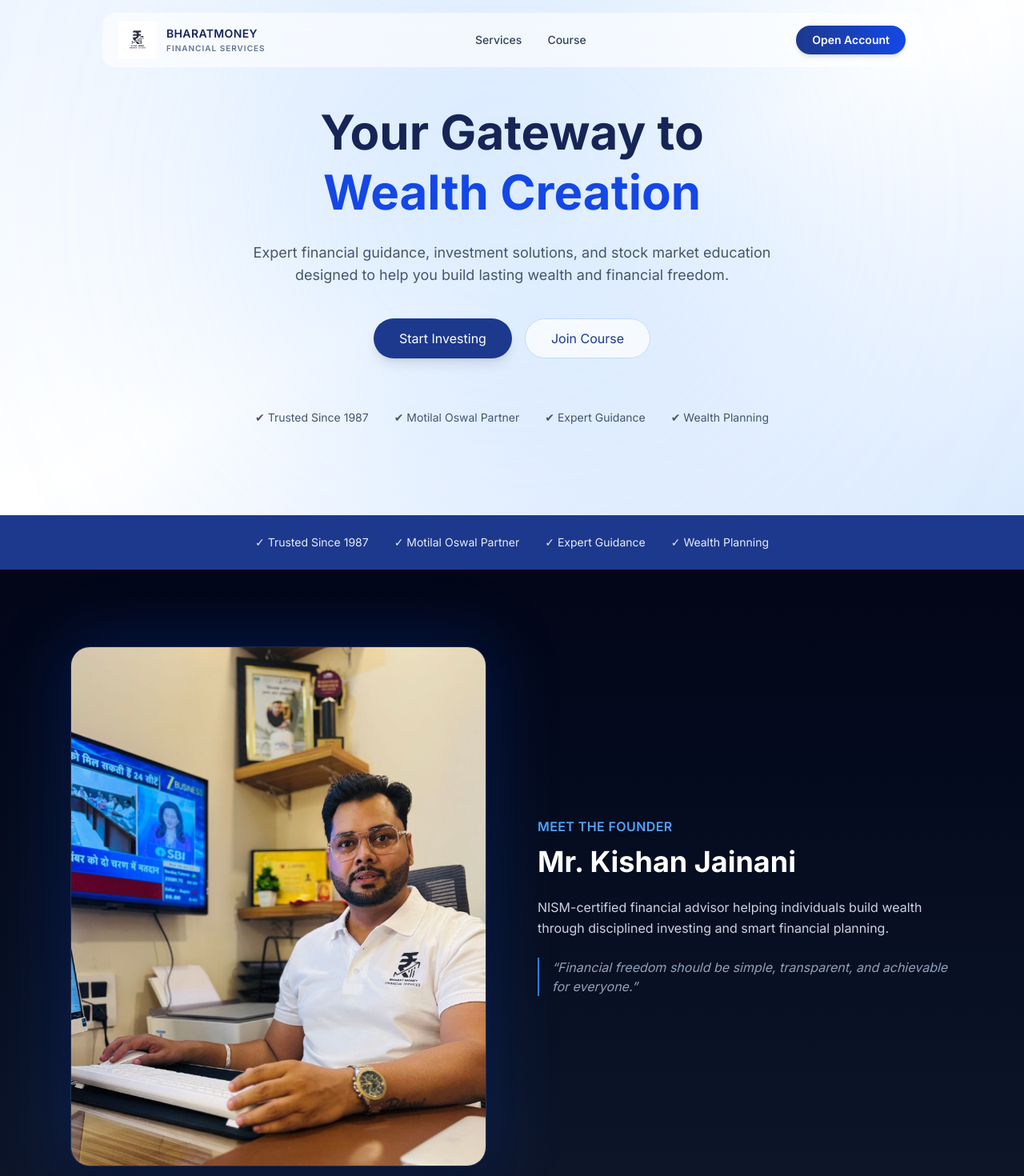
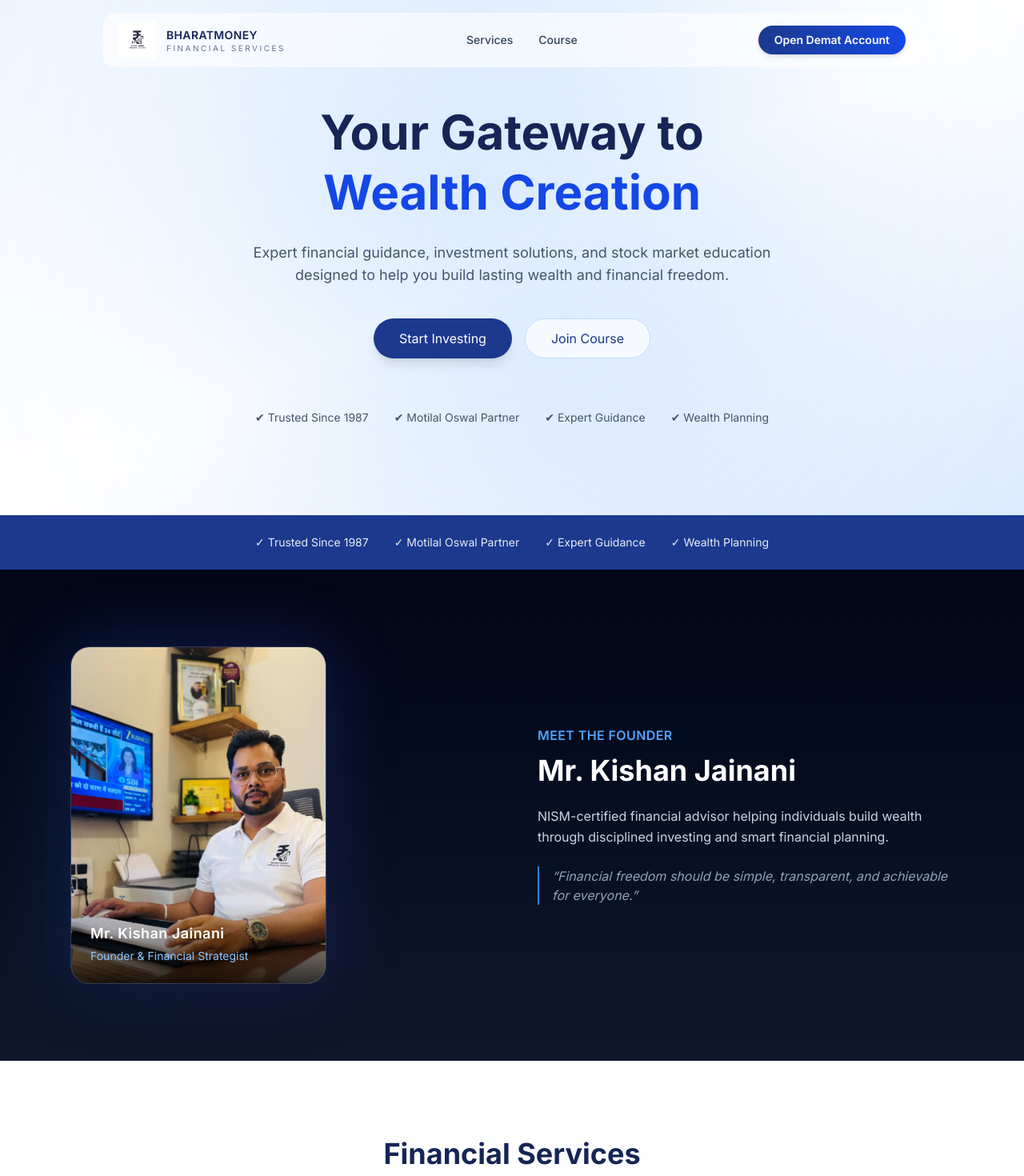
Before and after one commit to Bhaskar2205/bmfs-website, a Next.js app: page / in a window 1280 px wide. Shown: the top 1470 px of the page at 80% size. Built offline with nearby package versions, Linux system fonts and the light colour scheme.

Commit message:
update website design & fixes

```diff
--- a/components/Navbar.tsx
+++ b/components/Navbar.tsx
@@ -1,6 +1,7 @@
 "use client";
 
 import { useState, useEffect } from "react";
+import Image from "next/image";
 
 export default function Navbar() {
   const [scrolled, setScrolled] = useState(false);
@@ -24,20 +25,23 @@ export default function Navbar() {
         }`}
       >
       {/* LOGO + BRAND NAME */}
-<a href="#" className="flex items-center gap-3">
+<a href="/" className="flex items-center gap-3 group">
+<div className="relative h-12 w-12">
 <img
   src="/logo.png"
-    alt="BharatMoney Logo"
+  alt="logo"
   className="h-12 w-auto object-contain"
 />
+</div>
 
-  <span className="hidden sm:block text-blue-950 font-semibold tracking-wide text-sm leading-tight">
+  <div className="hidden sm:flex flex-col leading-tight">
+    <span className="text-blue-950 font-semibold tracking-wide text-sm">
       BHARATMONEY
-    <br />
-    <span className="text-[10px] tracking-widest text-slate-500">
+    </span>
+    <span className="text-[10px] tracking-[0.25em] text-slate-500">
       FINANCIAL SERVICES
     </span>
-  </span>
+  </div>
 </a>
 
         {/* MENU */}
@@ -56,16 +60,14 @@ export default function Navbar() {
         </div>
 
         {/* CTA BUTTON */}
-        <button
-          onClick={() =>
-            document.getElementById("contact")?.scrollIntoView({
-              behavior: "smooth",
-            })
-          }
-          className="bg-gradient-to-r from-blue-900 to-blue-700 text-white px-5 py-2 rounded-full text-sm font-semibold shadow-md hover:scale-105 hover:shadow-lg transition"
+<a
+  href="https://ekyc.motilaloswal.com/partner?diyid=dceba2f4-a859-4e68-936c-7038669a7dd0"
+  target="_blank"
+  rel="noopener noreferrer"
+  className="bg-gradient-to-r from-blue-900 to-blue-700 text-white px-5 py-2 rounded-full text-sm font-semibold shadow-md hover:scale-105 hover:shadow-lg transition inline-block"
 >
-          Open Account
-        </button>
+  Open Demat Account
+</a>
       </div>
     </div>
   );
--- a/sections/Founder.tsx
+++ b/sections/Founder.tsx
@@ -1,6 +1,7 @@
 "use client";
 
 import { motion } from "framer-motion";
+import Image from "next/image";
 
 export default function Founder() {
   return (
@@ -9,19 +10,39 @@ export default function Founder() {
 
         {/* IMAGE */}
         <motion.div
-          initial={{ opacity: 0, x: -40 }}
-          whileInView={{ opacity: 1, x: 0 }}
-          className="relative"
-        >
-          {/* glow */}
-          <div className="absolute -inset-2 bg-blue-600/20 blur-2xl rounded-3xl"></div>
+  initial={{ opacity: 0, y: 40 }}
+  whileInView={{ opacity: 1, y: 0 }}
+  transition={{ duration: 0.6 }}
+  className="relative group w-[320px]"
+>
+  {/* Glow */}
+  <div className="absolute -inset-1 bg-gradient-to-r from-blue-500/20 to-indigo-500/20 blur-2xl rounded-3xl group-hover:blur-3xl transition"></div>
 
-          <img
-            src="/founder.jpg"
-            alt="Founder"
-            className="relative rounded-3xl shadow-2xl w-full object-cover border border-white/10"
-          />
-        </motion.div>
+  <div className="relative rounded-3xl overflow-hidden shadow-2xl border border-white/10 bg-white/5 backdrop-blur-xl">
+
+    {/* Image */}
+    <div className="relative h-[420px] w-full overflow-hidden">
+      <Image
+        src="/founder.png"
+        alt="Kishan Jainani"
+        fill
+        className="object-cover group-hover:scale-105 transition duration-700"
+        priority
+      />
+    </div>
+
+    {/* Elegant Overlay */}
+    <div className="absolute bottom-0 w-full bg-gradient-to-t from-black/80 via-black/40 to-transparent p-6">
+      <h3 className="text-white text-lg font-semibold tracking-wide">
+        Mr. Kishan Jainani
+      </h3>
+      <p className="text-blue-300 text-sm mt-1">
+        Founder & Financial Strategist
+      </p>
+    </div>
+
+  </div>
+</motion.div>
 
         {/* TEXT */}
         <motion.div
```
Also changed, not shown: public/Founder.jpg (deleted), public/founder.png (added). Lines whose indentation alone changed are shown as unchanged.
